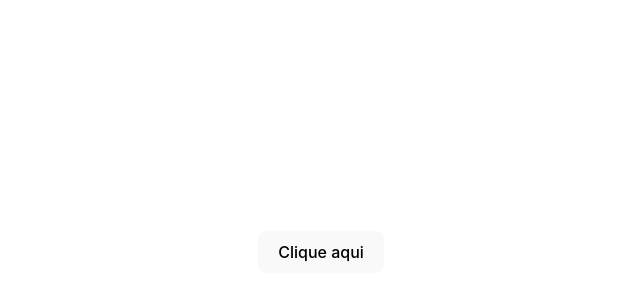
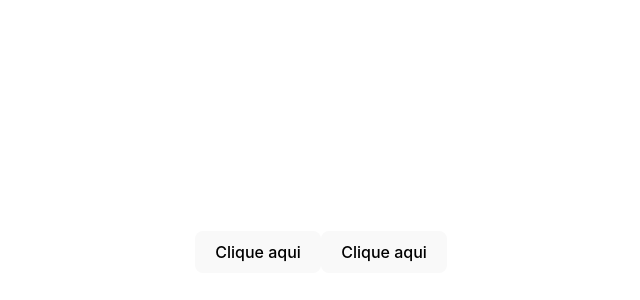
Before and after one commit to francojeferson/react-core-fundamentals, a React (Vite) app in the folder 4_events/: page / in a window 1280 px wide. Shown: the part 148-448 px from the top of the page, without its empty margins (319-959 px from the left). Built offline with nearby package versions, Linux system fonts and the light colour scheme.

Commit message:
docs(events): update EventHandlingExamples.jsx

```diff
--- a/4_events/src/components/EventHandlingExamples.jsx
+++ b/4_events/src/components/EventHandlingExamples.jsx
@@ -1,9 +1,14 @@
 import { useState } from "react";
 
 const EventHandlingExamples = () => {
+  const handleClick = () => {
+    alert("Testando");
+  };
+
   return (
     <div>
       <button onClick={() => alert("oi")}>Clique aqui</button>
+      <button onClick={handleClick}>Clique aqui</button>
     </div>
   );
 };
```
